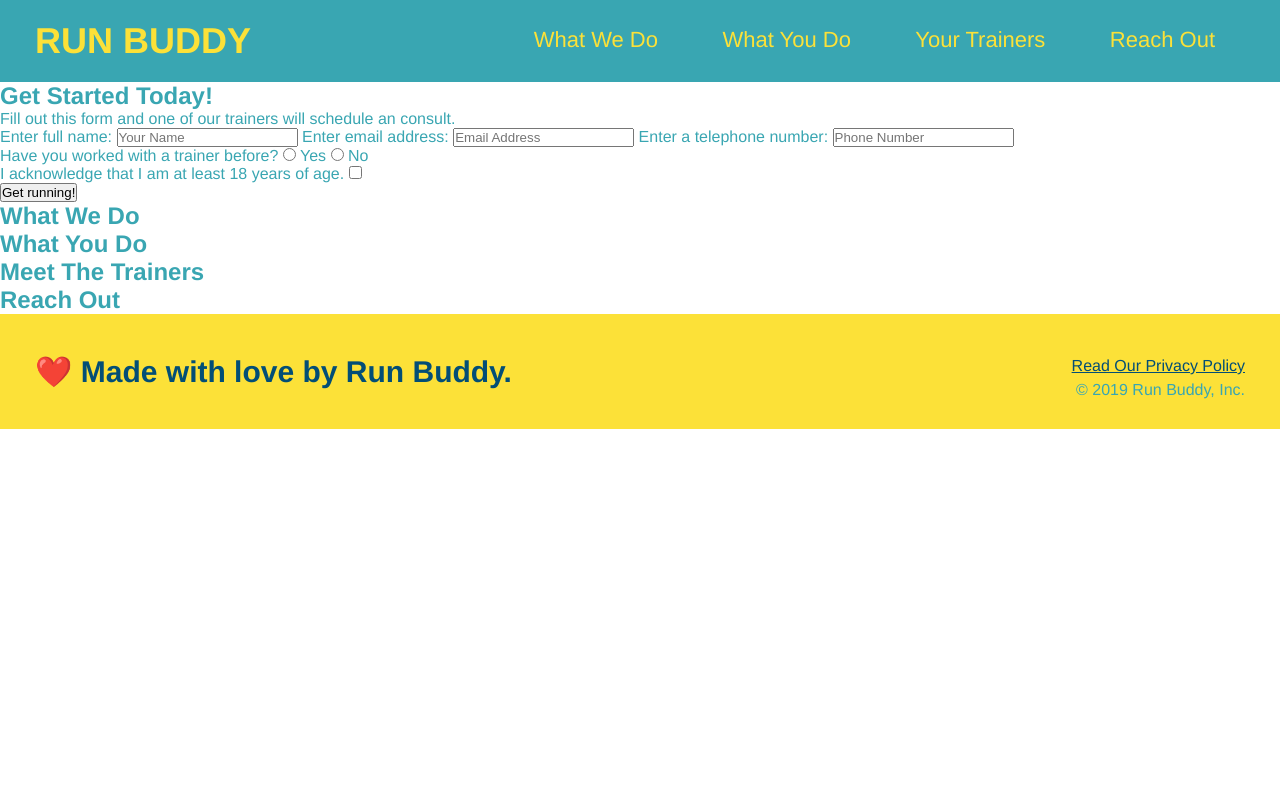
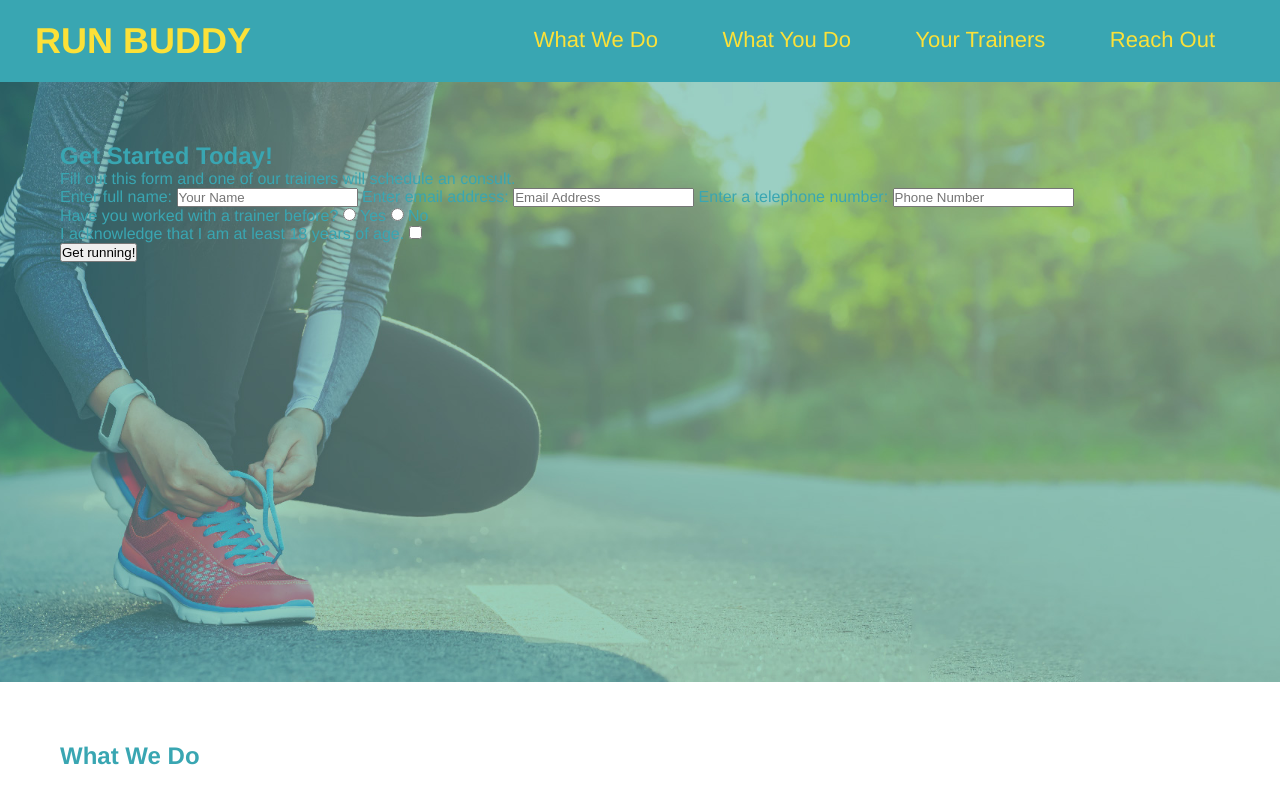
Before and after one commit to SalasD93/run-buddy, a plain HTML site: page index.html in a window 1280 px wide. Shown: the top 800 px of the page. Drawn offline with Linux system fonts and the light colour scheme.

Commit message:
add and style hero image

```diff
--- a/assets/css/style.css
+++ b/assets/css/style.css
@@ -71,3 +71,14 @@ footer div {
 footer a {
     color: #024e76;
 }
+
+section {
+    padding: 60px;
+}
+/* Hero Style Start */
+.hero {
+    background-image: url("../images/hero-bg-less1.jpg");
+    height: 600px;
+    background-size: cover;
+    background-position: center;
+}
--- a/index.html
+++ b/index.html
@@ -28,7 +28,7 @@
             </nav>
         </header>
         <!-- hero section -->
-        <section>
+        <section class="hero">
             <div>
                 <h2>Get Started Today!</h2>
                 <p>Fill out this form and one of our trainers will schedule an consult.</p>
```
Also changed, not shown: assets/images/hero-bg-less1.jpg (added).
